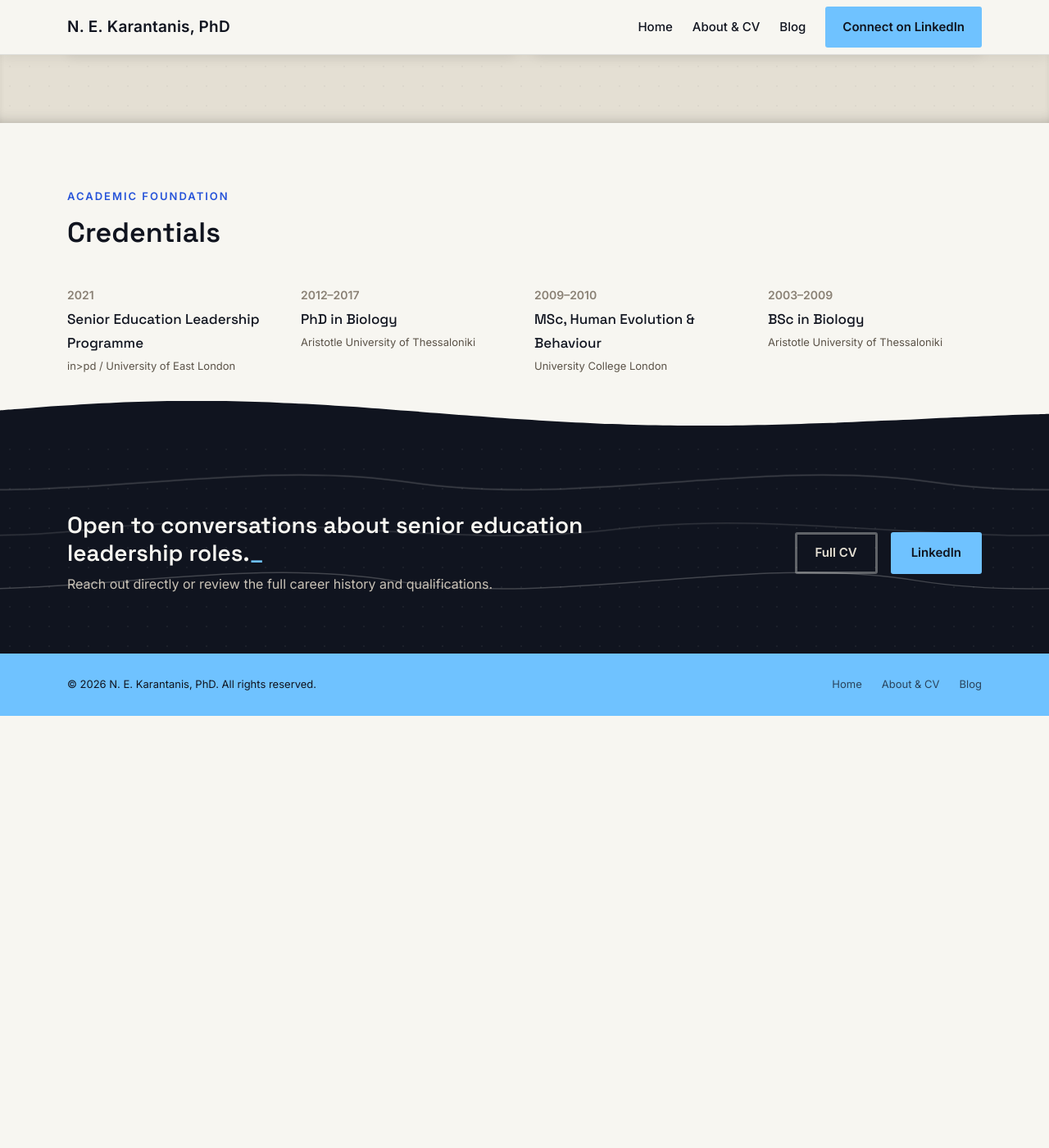
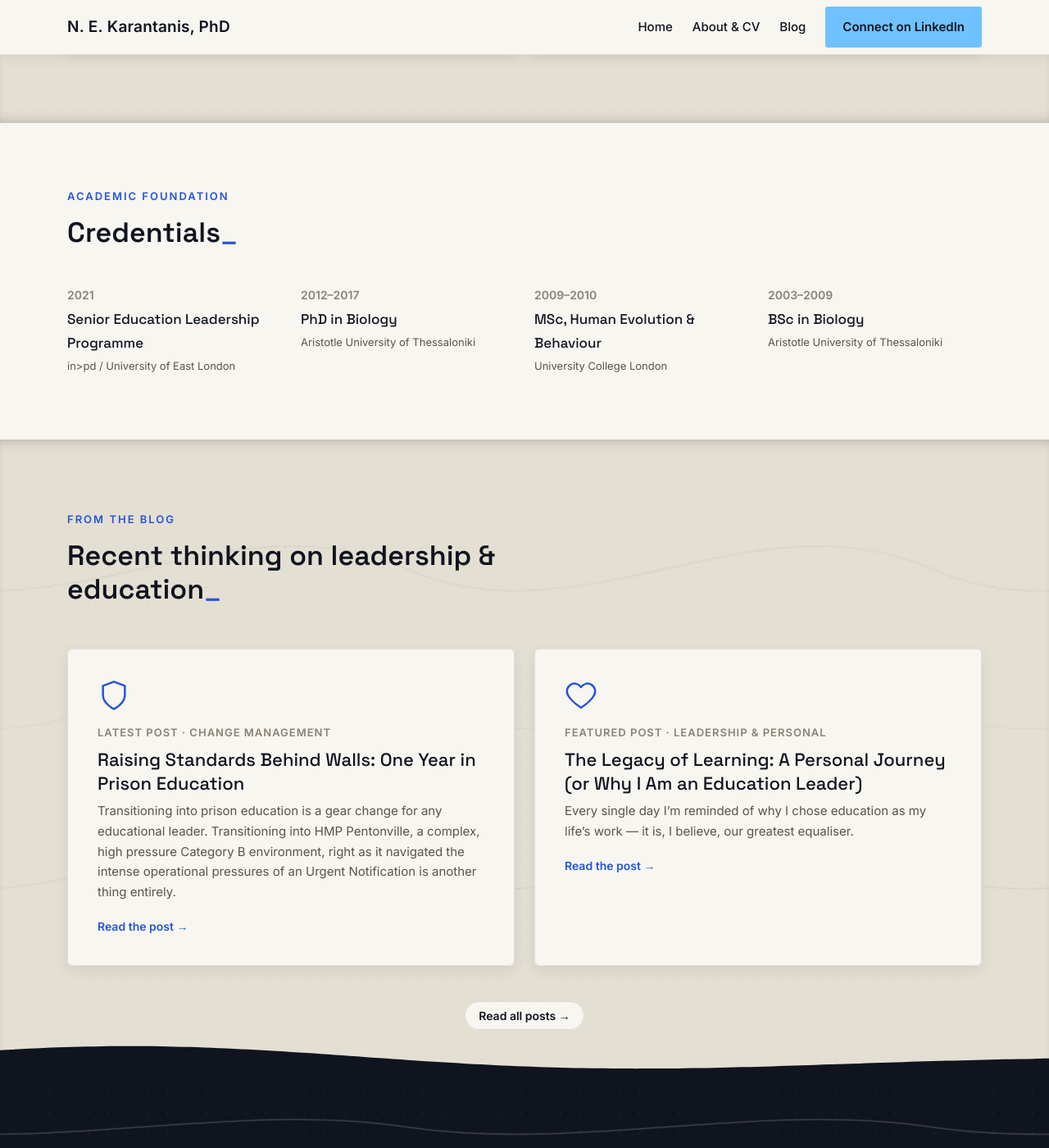
Before and after one commit to Eneekay/nekarantanis, a Jekyll site: the page built from index.html, in a window 1280 px wide and 1400 px high, scrolled down 2899 px. Shown: the whole window at 82% size. Built offline with Jekyll 4.4.1, drawn with Linux system fonts in a browser that asks for light colours; before the commit the page ends 3772 px from its top, so only the background shows below that.

Commit message:
Add "From the Blog" section to Home between Credentials and CTA
Shows the latest post and a featured/second post side by side, reusing
role-card styling from the Featured Roles section. Falls back to the
two most recent posts when no post is explicitly marked featured (or
the featured post is the latest one), so the two cards never show a
duplicate. Uses the same section-light-dotted + contour-lines treatment
as Featured Roles, with the wave-divider moved here from the end of
Credentials so it now transitions straight into the dark CTA section.

```diff
--- a/index.html
+++ b/index.html
@@ -229,6 +229,47 @@ hero_intro: true
       </div>
     </div>
   </div>
+</section>
+
+<!-- LATEST FROM THE BLOG -->
+{% assign home_latest = site.posts.first %}
+{% assign home_featured_candidates = site.posts | where: "featured", true %}
+{% if home_featured_candidates.size > 0 and home_featured_candidates.first.url != home_latest.url %}
+  {% assign home_featured = home_featured_candidates.first %}
+{% else %}
+  {% assign home_featured = site.posts[1] | default: home_latest %}
+{% endif %}
+<section class="section-light-dotted position-relative overflow-hidden">
+  {% include contour-lines.html tone="light" %}
+  <div class="container position-relative pad-88-12-72 z-1">
+    <div class="mw-640 mb-52">
+      <span class="eyebrow">From the Blog</span>
+      <h2 class="fs-34 fw-semibold text-c0" data-typewriter>Recent thinking on leadership &amp; education</h2>
+    </div>
+    <div class="row g-4">
+      <div class="col-lg-6 td-0" data-reveal-grid>
+        <a href="{{ home_latest.url | relative_url }}" class="role-card hover-card">
+          <svg viewBox="0 0 24 24" fill="none" stroke="var(--nk-c2)" stroke-width="1.5" stroke-linecap="round" stroke-linejoin="round" class="heading-icon heading-icon--xxl mb-3">{% include post-icon.html icon=home_latest.icon %}</svg>
+          <div class="fs-13 text-faint fw-semibold ls-1 text-uppercase mb-2">Latest Post &middot; {{ home_latest.category }}</div>
+          <h3 class="fs-22 text-c0 mb-2">{{ home_latest.title }}</h3>
+          <p class="fs-15 text-muted-warm mb-3 lh-65">{{ home_latest.summary }}</p>
+          <span class="fs-14 fw-semibold text-c2">Read the post &rarr;</span>
+        </a>
+      </div>
+      <div class="col-lg-6 td-12" data-reveal-grid>
+        <a href="{{ home_featured.url | relative_url }}" class="role-card hover-card">
+          <svg viewBox="0 0 24 24" fill="none" stroke="var(--nk-c2)" stroke-width="1.5" stroke-linecap="round" stroke-linejoin="round" class="heading-icon heading-icon--xxl mb-3">{% include post-icon.html icon=home_featured.icon %}</svg>
+          <div class="fs-13 text-faint fw-semibold ls-1 text-uppercase mb-2">Featured Post &middot; {{ home_featured.category }}</div>
+          <h3 class="fs-22 text-c0 mb-2">{{ home_featured.title }}</h3>
+          <p class="fs-15 text-muted-warm mb-3 lh-65">{{ home_featured.summary }}</p>
+          <span class="fs-14 fw-semibold text-c2">Read the post &rarr;</span>
+        </a>
+      </div>
+    </div>
+    <div class="text-center mt-5" data-reveal>
+      <a href="Blog.html" class="pill-link">Read all posts &rarr;</a>
+    </div>
+  </div>
   <svg class="wave-divider wave-divider--56" viewBox="0 0 1440 100" preserveAspectRatio="none">
     <path d="M0,50 C240,0 480,90 720,45 C960,5 1200,85 1440,40 L1440,100 L0,100 Z" class="fill-c0"></path>
   </svg>
```
